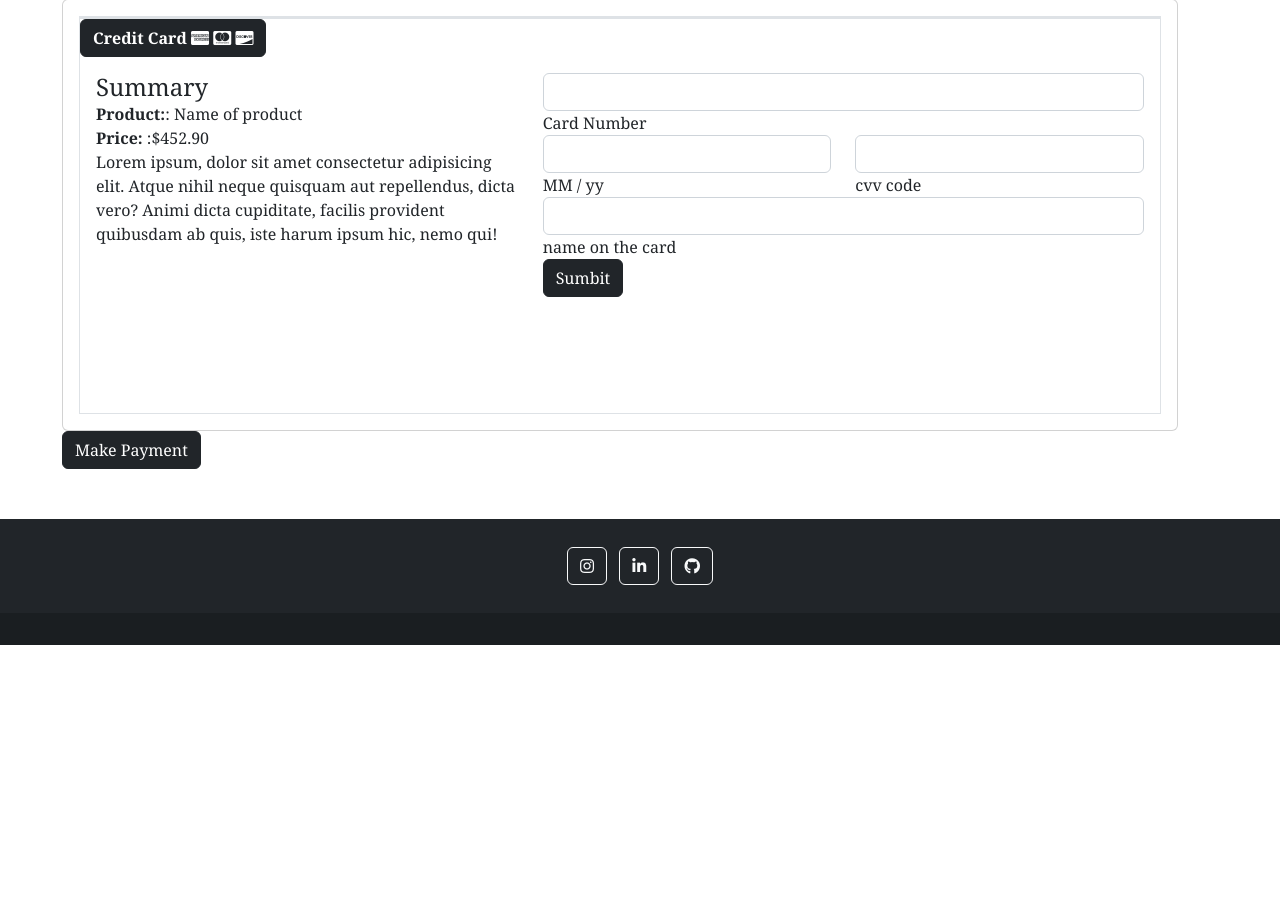
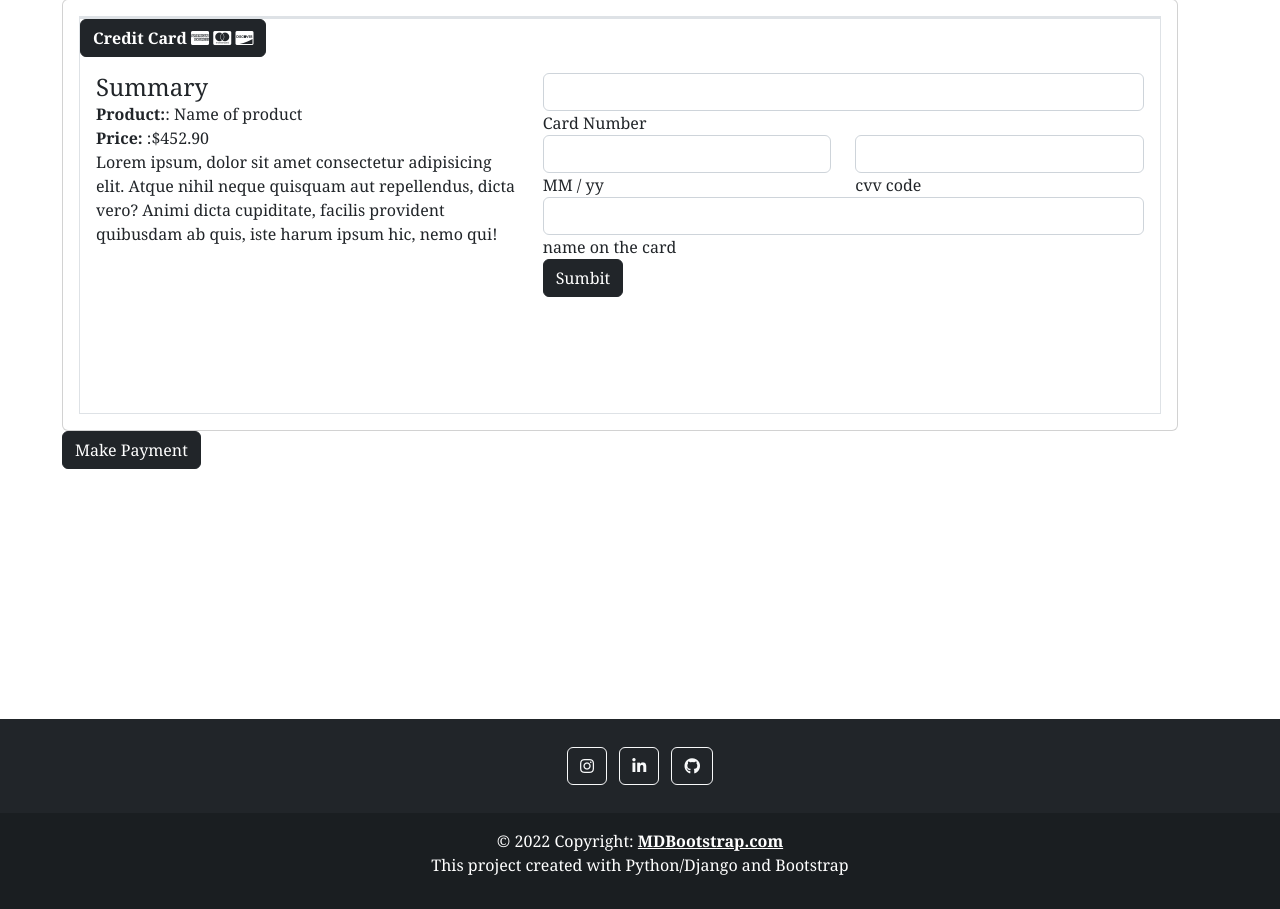
Before and after one commit to Daniil4949/test_project, a Django app: page /cart/payment/ in a window 1280 px wide. Shown: the part 138-1047 px from the top of the page. Before the commit the page ends 783 px from the top, so only its background shows below. Run offline with Django 4.2, Linux system fonts and the light colour scheme.

Commit message:
footer in base.html and payment.html file were updated.

```diff
--- a/templates/base.html
+++ b/templates/base.html
@@ -61,7 +61,8 @@
                     </ul>
                     <form class="d-flex" role="search" method="post" action="{% url 'search_book' %}">
                         {% csrf_token %}
-                        <input class="form-control me-2" type="search"  name="title" placeholder="Search book" aria-label="Search">
+                        <input class="form-control me-2" type="search" name="title" placeholder="Search book"
+                               aria-label="Search">
                         <button class="btn btn-primary" type="submit">Search</button>
                     </form>
                 </div>
@@ -107,7 +108,10 @@
         <!-- Grid container -->
 
         <!-- Copyright -->
-        <div class="text-center p-3" style="background-color: rgba(0, 0, 0, 0.2);">
+        <div class="text-center p-3" style="background-color: rgba(0, 0, 0, 0.2); color:white;">
+            © 2022 Copyright:
+            <a class="text-reset fw-bold" href="https://mdbootstrap.com/">MDBootstrap.com</a>
+            <p>This project created with Python/Django and Bootstrap</p>
         </div>
         <!-- Copyright -->
     </footer>
--- a/templates/cart/payment.html
+++ b/templates/cart/payment.html
@@ -98,7 +98,7 @@
                 </div>
             </div>
             <div class="col-12">
-                <div class="btn btn-dark">
+                <div class="btn btn-dark" style="margin-bottom:200px;">
                     Make Payment
                 </div>
             </div>
```
